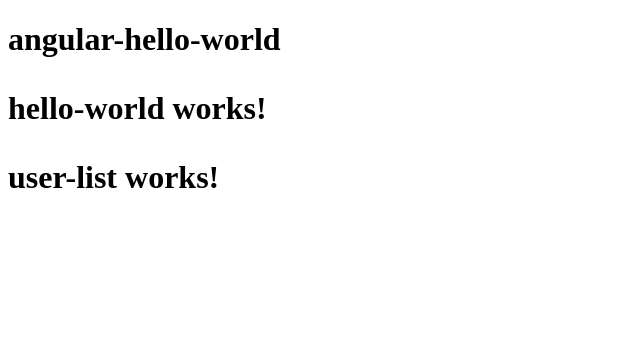
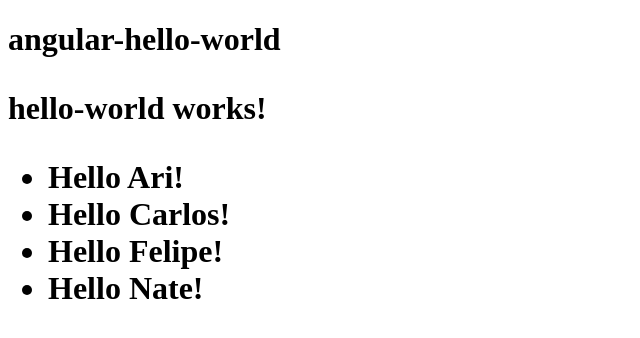
Before and after one commit to RHieger/ng-book-angular-8, an Angular app in the folder angular-hello-world/: page / in a window 1280 px wide. Shown: the top 338 px of the page, without its empty margins (0-640 px from the left). Built offline with nearby package versions, Linux system fonts and the light colour scheme.

Commit message:
Configured UserListComponent template.

```diff
--- a/angular-hello-world/src/app/user-list/user-list.component.html
+++ b/angular-hello-world/src/app/user-list/user-list.component.html
@@ -1 +1,7 @@
-<p>user-list works!</p>
+<!-- UserListComponent template-->
+
+<ul>
+  <li *ngFor="let name of names">
+    Hello {{ name }}!
+  </li>
+</ul>
```
